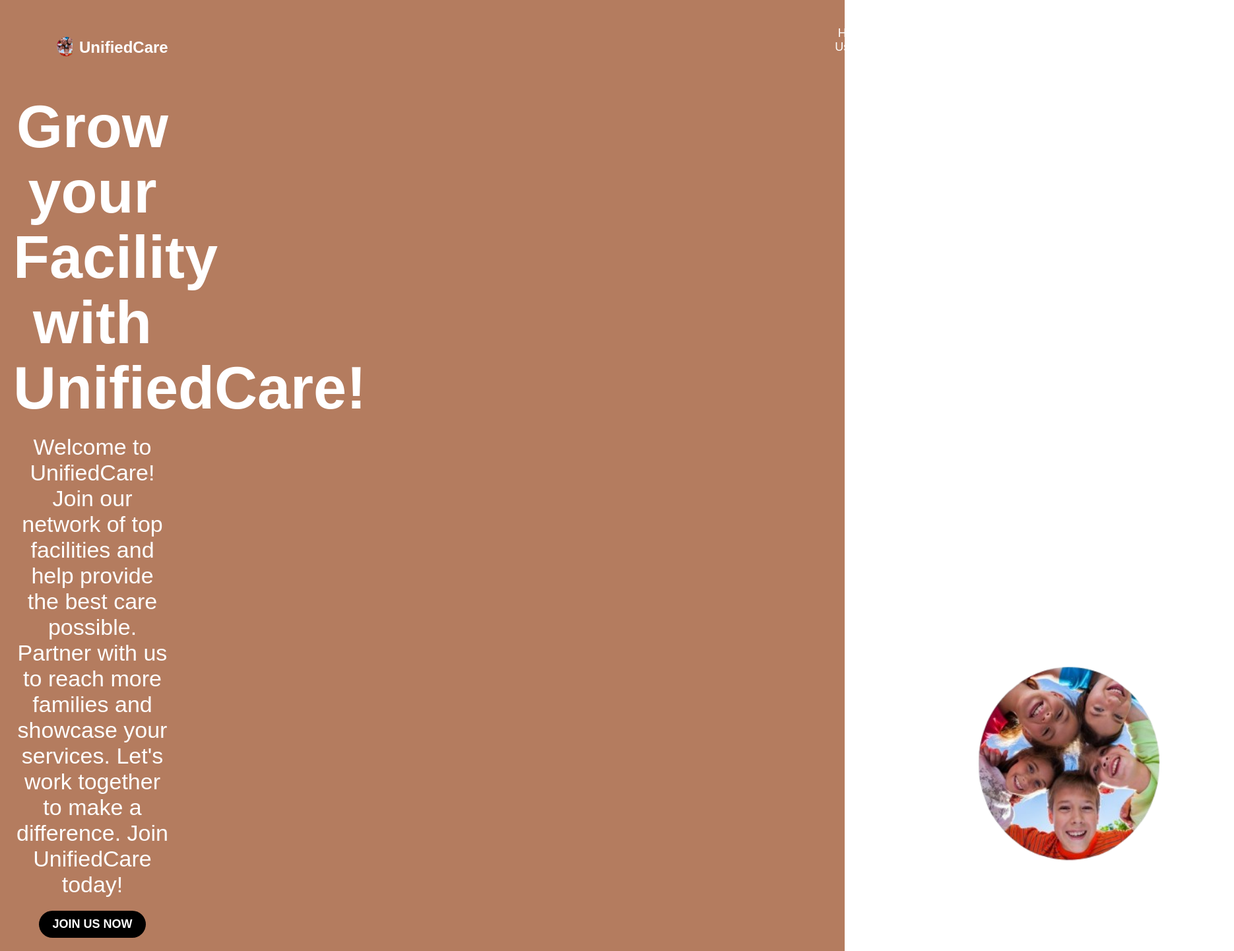
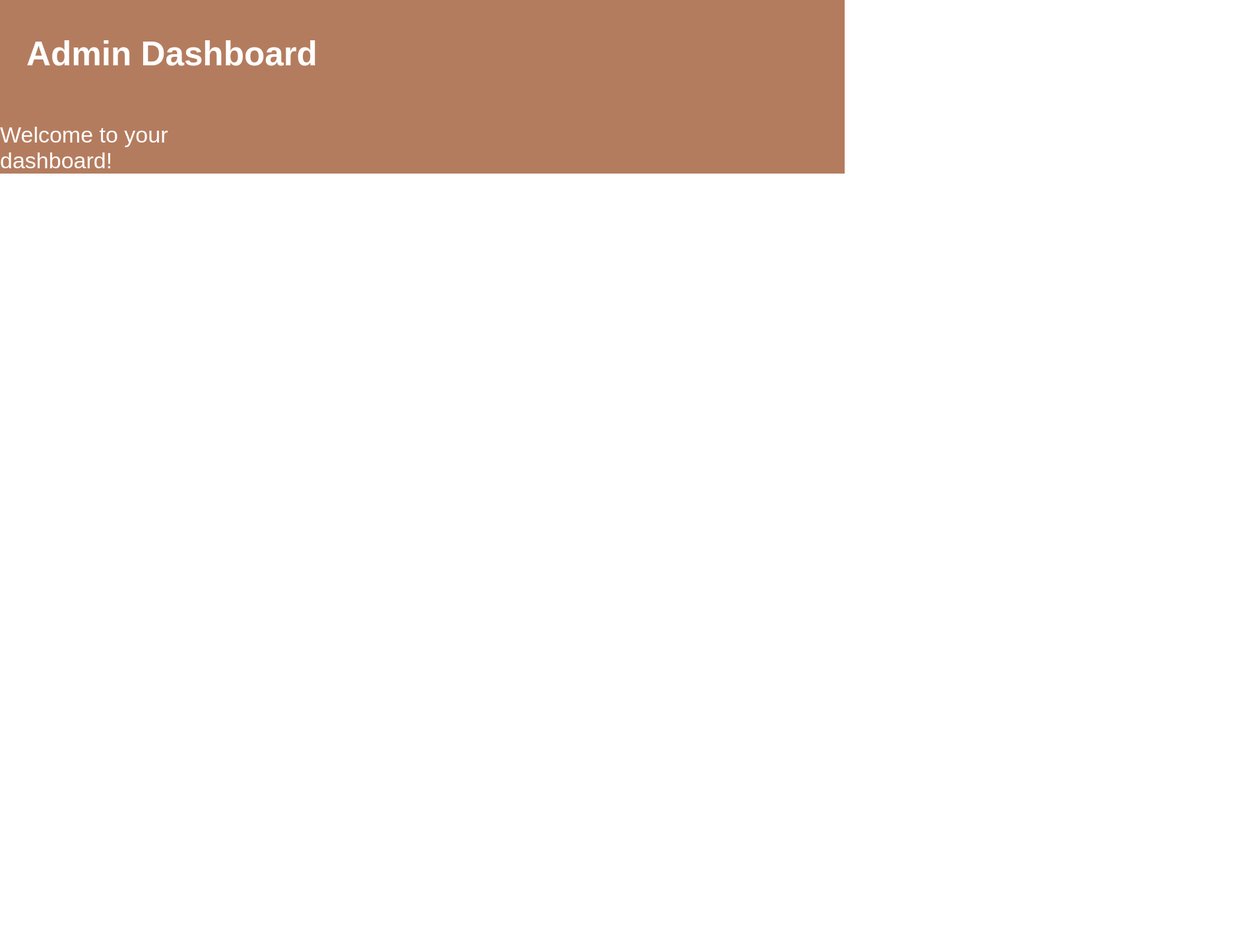
Before and after one commit to ryanayo74/UnifiedCare-Admin, a React (Vite) app: page /AdminDashboardPage in a window 1280 px wide. Shown: the whole page at 66% size, 1870 px wide, since content can reach past the window. After the commit the page ends 800 px from the top, so only its background shows below. Built offline with nearby package versions, Linux system fonts and the light colour scheme; no server answers; sample sign-in values are in the browser's storage.

Commit message:
Fixing firestore authentacation

```diff
--- a/src/components/ProtectedRoute.jsx
+++ b/src/components/ProtectedRoute.jsx
@@ -3,6 +3,7 @@ import { Navigate } from 'react-router-dom';
 
 const ProtectedRoute = ({ children }) => {
   const isAuthenticated = localStorage.getItem('isAuthenticated') === 'true';
+  console.log("Is Authenticated:", isAuthenticated); // Add this line for debugging
 
   if (!isAuthenticated) {
     // If not logged in, redirect to the login page
--- a/src/public/AdminDashboardPage.jsx
+++ b/src/public/AdminDashboardPage.jsx
@@ -1,56 +1,30 @@
 import React, { useState, useEffect } from 'react';
-import { useNavigate } from 'react-router-dom';
-import '../css/LandingPage.css';
 
-function LandingPage() {
-  const navigate = useNavigate();
+function AdminDashboardPage() {
   const [isLoading, setIsLoading] = useState(true);
 
   useEffect(() => {
-    // Simulate an API call or other logic
+    // Simulate an API call or other logic to load dashboard data
     setTimeout(() => {
       setIsLoading(false);
     }, 1000); // Adjust the timeout as needed
   }, []);
 
-  const handleJoinUsClick = () => {
-    navigate('/AdminLoginPage'); // Redirect to AdminJoinUsPage
-  };
-
-  const handleLoginClick = () => {
-    navigate('/messages'); // Redirect to FacilityMessagePage
-  };
+  if (isLoading) {
+    return <div>Loading...</div>; // Show a loading state while data is being fetched
+  }
 
   return (
-    <div className="landing-page">
+    <div className="dashboard-page">
       <header>
-        <div className="logo-container">
-          <div className="logo-text">UnifiedCare</div>
-        </div>
-        <nav>
-          <a href="#">Home</a>
-          <a href="#">About Us</a>
-          <a href="#" className="login" onClick={handleLoginClick}>
-            Log in
-          </a>
-        </nav>
+        <h1>Admin Dashboard</h1>
       </header>
       <main>
-        <h1>Grow your Facility with UnifiedCare!</h1>
-        <p>
-          Welcome to UnifiedCare! Join our network of top facilities and help
-          provide the best care possible. Partner with us to reach more families
-          and showcase your services. Let's work together to make a difference.
-          Join UnifiedCare today!
-        </p>
-        <button className="register" onClick={handleJoinUsClick}>
-          JOIN US NOW
-        </button>
-        <div className="image-container">
-        </div>
+        <p>Welcome to your dashboard!</p>
+        {/* Add other dashboard-specific components or content here */}
       </main>
     </div>
   );
 }
 
-export default LandingPage;
+export default AdminDashboardPage;
--- a/src/public/AdminLoginPage.jsx
+++ b/src/public/AdminLoginPage.jsx
@@ -1,8 +1,8 @@
 import React, { useState } from 'react';
 import { useNavigate } from 'react-router-dom';
-import { auth, db } from '../config/firebase';
-import { doc, getDoc } from 'firebase/firestore';
+import { collection, getDocs, doc, getDoc, query, where } from "firebase/firestore";
 import '../css/AdminLoginPage.css';
+import { db } from '../config/firebase'; // Make sure to import your firebase configuration
 
 function AdminLoginPage() {
   const [email, setEmail] = useState('');
@@ -15,28 +15,39 @@ function AdminLoginPage() {
     setError('');
 
     try {
-      // Reference to the "facility" document inside the "users" collection
-      const facilityRef = doc(db, "Users", "facility");
+      // Query all facilities in the "newUserFacility" collection
+      const facilityQuery = query(collection(db, "Users", "facility", "newUserFacility"), where("email", "==", email));
+      const facilitySnapshot = await getDocs(facilityQuery);
 
-      // Get the document
-      const facilityDoc = await getDoc(facilityRef);
+      let userAuthenticated = false;
 
-      // Check if the facility document exists and if the email and password match
-      if (facilityDoc.exists()) {
-        const facilityData = facilityDoc.data();
-        if (facilityData.email === email && facilityData.password === password) {
-          // Store authentication status in localStorage
+      // Check if any facility document matches the email and password
+      facilitySnapshot.forEach((doc) => {
+        const facilityData = doc.data();
+        if (facilityData.password === password) {
+          userAuthenticated = true;
           localStorage.setItem('isAuthenticated', 'true');
+          navigate('/AdminDashboardPage');
+        }
+      });
 
-          // Redirect to the AdminDashboardPage
-          navigate('/AdminDashboardPage');
-        } else {
-          // If credentials do not match, show an error
-          setError('Incorrect email or password.');
+      // If not authenticated with a facility, check the admin credentials
+      if (!userAuthenticated) {
+        const adminRef = doc(db, "Users", "admin");
+        const adminDoc = await getDoc(adminRef);
+
+        if (adminDoc.exists()) {
+          const adminData = adminDoc.data();
+          if (adminData.email === email && adminData.password === password) {
+            userAuthenticated = true;
+            localStorage.setItem('isAuthenticated', 'true');
+            navigate('/AdminDashboardPage');
+          }
         }
-      } else {
-        // If the facility document does not exist, show an error
-        setError('Facility not found in the system.');
+      }
+
+      if (!userAuthenticated) {
+        setError('Incorrect email or password.');
       }
     } catch (error) {
       console.error("Error during login:", error);
--- a/src/public/LandingPage.jsx
+++ b/src/public/LandingPage.jsx
@@ -14,11 +14,11 @@ function LandingPage() {
   }, []);
 
   const handleJoinUsClick = () => {
-    navigate('/AdminLoginPage'); // Redirect to AdminJoinUsPage
+    navigate('/messages'); // Redirect to AdminJoinUsPage
   };
 
   const handleLoginClick = () => {
-    navigate('/messages'); // Redirect to FacilityMessagePage
+    navigate('/AdminLoginPage'); // Redirect to FacilityMessagePage
   };
 
   return (
```
